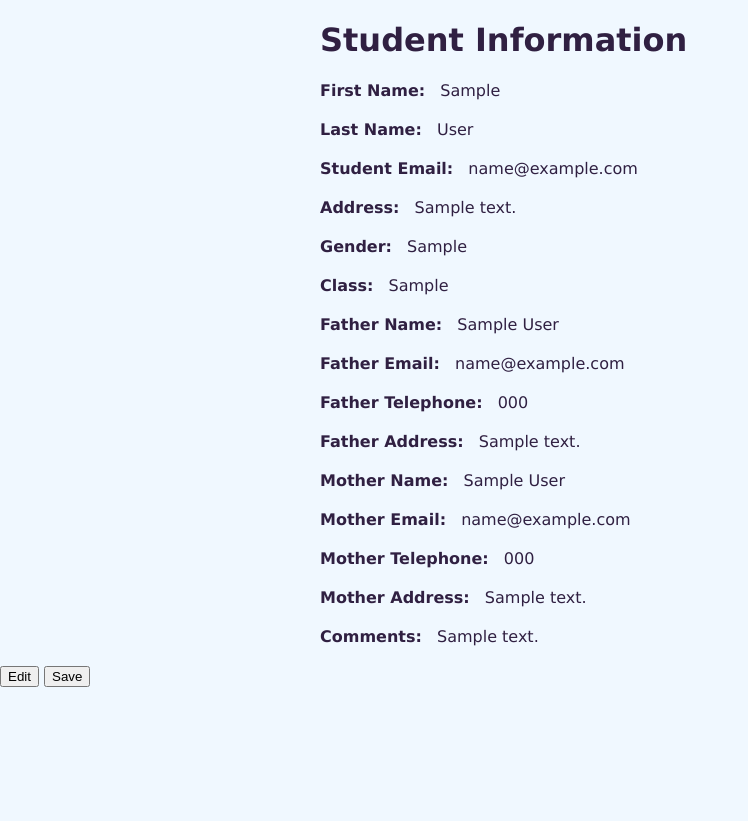
After one commit to tuyizereerneste/Portfolio_project, a Flask app: page /student_details/1 in a window 1280 px wide. The commit adds this page. Shown: the whole page, without its empty margins (0-748 px from the left). Run offline with Flask 3, Linux system fonts and the light colour scheme; tables that the repository leaves empty hold one stand-in row (values such as "Sample post").

Commit message:
Portfolio project

```diff
--- /dev/null
+++ b/student_mis/app.py
@@ -0,0 +1,173 @@
+from flask import Flask, render_template, request, redirect, url_for, session, make_response
+from flask_sqlalchemy import SQLAlchemy
+from flask_bcrypt import Bcrypt
+from werkzeug.security import generate_password_hash, check_password_hash
+
+app = Flask(__name__)
+app.config['SECRET_KEY'] = 'student_mis_key'
+app.config['SQLALCHEMY_DATABASE_URI'] = 'mysql://root:Dollars10@localhost/student_mis'
+app.config['SQLALCHEMY_TRACK_MODIFICATIONS'] = False
+db = SQLAlchemy(app)
+bcrypt = Bcrypt(app)
+
+
+class User(db.Model):
+    id = db.Column(db.Integer, primary_key=True)
+    firstname = db.Column(db.String(80), nullable=False)
+    lastname = db.Column(db.String(50))
+    email = db.Column(db.String(150))
+    password = db.Column(db.String(1024), nullable=False)  # Increase length for hashed password
+    address = db.Column(db.String(100))
+    telephone = db.Column(db.String(50), unique=True)
+    gender = db.Column(db.String(50))
+    role = db.Column(db.String(50))
+
+
+class Student(db.Model):
+    id = db.Column(db.Integer, primary_key=True)
+    firstname = db.Column(db.String(80), nullable=False)
+    lastname = db.Column(db.String(50))
+    email = db.Column(db.String(150))
+    address = db.Column(db.String(255), nullable=False)  # Increase length for hashed password
+    gender = db.Column(db.String(100))
+    classroom = db.Column(db.String(50))
+    father_name = db.Column(db.String(150))
+    father_email = db.Column(db.String(150))
+    father_telephone = db.Column(db.String(150))
+    father_address = db.Column(db.String(150))
+    mother_name = db.Column(db.String(150))
+    mother_email = db.Column(db.String(150))
+    mother_telephone = db.Column(db.String(150))
+    mother_address = db.Column(db.String(150))
+    comment = db.Column(db.String(1000))
+
+
+@app.route('/', methods=['GET', 'POST'])
+@app.route('/login', methods=['GET', 'POST'])
+def login():
+    if request.method == 'POST':
+        email = request.form.get('email')
+        password = request.form.get('password')
+
+        user = User.query.filter_by(email=email).first()
+
+        if user and check_password_hash(user.password, password):
+            # Authentication successful
+            session['user_id'] = user.id
+            return redirect(url_for('dashboard'))
+        else:
+            # Authentication failed
+            return render_template('login.html')
+
+    return render_template('login.html')
+
+@app.route('/dashboard')
+def dashboard():
+    if 'user_id' in session:
+        user = User.query.get(session['user_id'])
+        return render_template('dashboard.html', user=user)
+    else:
+        return redirect(url_for('login'))
+
+@app.route('/logout')
+def logout():
+    session.pop('user_id', None)
+    response = make_response(redirect(url_for('login')))
+    # Add cache control headers to prevent caching of the dashboard page
+    response.headers['Cache-Control'] = 'no-cache, no-store, must-revalidate'
+    response.headers['Pragma'] = 'no-cache'
+    response.headers['Expires'] = '0'
+    return response
+
+@app.route('/sign_up')
+def sign_up():
+    return render_template('user_form.html')
+
+@app.route('/process_form', methods=['POST'])
+def process_form():
+    firstname = request.form.get('firstname')
+    lastname = request.form.get('lastname')
+    email = request.form.get('email')
+    password = request.form.get('password')
+    address = request.form.get('address')
+    telephone = request.form.get('telephone')
+    gender = request.form.get('gender')
+    role = request.form.get('role')
+
+    # Hash the password before storing it in the database
+    hashed_password = generate_password_hash(password)
+
+    # Save data to the database
+    new_user = User(firstname=firstname, lastname=lastname, email=email,
+                    password=hashed_password, address=address, telephone=telephone, gender=gender, role=role)
+    db.session.add(new_user)
+    db.session.commit()
+    return redirect(url_for('dashboard'))
+
+    # PROCESS STUDENT REGISTRATION
+@app.route('/student_form')
+def student_form():
+    return render_template('student_form.html')
+
+
+@app.route('/process_student', methods=['POST'])
+def process_student():
+    firstname = request.form.get('first-name')
+    lastname = request.form.get('last-name')
+    email = request.form.get('email')
+    address = request.form.get('address')
+    gender = request.form.get('gender')
+    classroom = request.form.get('classroom')
+    father_name = request.form.get('father-name')
+    father_email = request.form.get('father-email')
+    father_telephone = request.form.get('telephone1')
+    father_address = request.form.get('address1')
+    mother_name = request.form.get('mother-name')
+    mother_email = request.form.get('mother-email')
+    mother_telephone = request.form.get('telephone2')
+    mother_address = request.form.get('address2')
+    comment = request.form.get('comment')
+
+    new_student = Student(firstname=firstname, lastname=lastname, email=email, address=address, gender=gender, classroom=classroom,
+                          father_name=father_name, father_email=father_email, father_telephone=father_telephone, father_address=father_address,
+                          mother_name=mother_name, mother_email=mother_email, mother_telephone=mother_telephone, mother_address=mother_address,
+                          comment=comment)
+    db.session.add(new_student)
+    db.session.commit()
+    return redirect(url_for('dashboard'))
+
+
+@app.route('/search_form')
+def search_form():
+    return render_template('search_form.html')
+
+
+@app.route('/search')
+def search():
+    q = request.args.get("q")
+    print(q)
+
+    if q:
+        results = Student.query.filter(Student.firstname.ilike(f'%{q}%') | Student.lastname.ilike(f'%{q}%') | Student.classroom.ilike(f'%{q}%')) \
+        .limit(20).all()
+    else:
+        results =[]
+
+    return render_template('search_results.html', results=results)
+
+@app.route('/student_details/<int:id>')
+def student_details(id):
+    student = Student.query.get(id)
+    if student:
+        return render_template('student_details.html', student=student)
+    else:
+        # Handle the case where the student with the given ID doesn't exist
+        # Redirect to an error page or display an error message
+        return redirect(url_for('search_form'))
+
+
+
+if __name__ == '__main__':
+    with app.app_context():
+        db.create_all()
+    app.run(debug=True)
--- a/student_mis/static/styles/base.css
+++ b/student_mis/static/styles/student_details.css
@@ -7,3 +7,19 @@ body {
     font-family: Verdana, Geneva, Tahoma, sans-serif;
     font-size: 16px;
   }
+  .container {
+    width: 50%;
+    margin: 0 auto;
+}
+
+.form-group {
+    margin-bottom: 20px;
+}
+
+label {
+    font-weight: bold;
+}
+
+span {
+    margin-left: 10px;
+}
--- /dev/null
+++ b/student_mis/templates/student_details.html
@@ -0,0 +1,81 @@
+<!DOCTYPE html>
+<html lang="en">
+  <head>
+    <meta charset="UTF-8">
+    <meta name="viewport" content="width=device-width, initial-scale=1.0"/>
+    <link rel="stylesheet" href="{{ url_for('static', filename='/styles/student_details.css') }}" />
+    <title>Search page</title>
+    </head>
+    <body>
+        <div class="container">
+            <h1>Student Information</h1>
+            <form>
+                <div class="form-group">
+                    <label for="firstname">First Name:</label>
+                    <span id="firstname">{{ student.firstname }}</span>
+                </div>
+                <div class="form-group">
+                    <label for="lastname">Last Name:</label>
+                    <span id="firstname">{{ student.lastname }}</span>
+                </div>
+                <div class="form-group">
+                    <label for="firstname">Student Email:</label>
+                    <span id="email">{{ student.email }}</span>
+                </div>
+                <div class="form-group">
+                    <label for="address">Address:</label>
+                    <span id="address">{{ student.address }}</span>
+                </div>
+                <div class="form-group">
+                    <label for="gender">Gender:</label>
+                    <span id="gender">{{ student.gender }}</span>
+                </div>
+                <div class="form-group">
+                    <label for="classroom">Class:</label>
+                    <span id="classroom">{{ student.classroom }}</span>
+                </div>
+                <div class="form-group">
+                    <label for="father_name">Father Name:</label>
+                    <span id="father_name">{{ student.father_name }}</span>
+                </div>
+                <div class="form-group">
+                    <label for="father_email">Father Email:</label>
+                    <span id="father_email">{{ student.father_email }}</span>
+                </div>
+                <div class="form-group">
+                    <label for="father_telephone">Father Telephone:</label>
+                    <span id="father_telephone">{{ student.father_telephone }}</span>
+                </div>
+                <div class="form-group">
+                    <label for="father_address">Father Address:</label>
+                    <span id="father_address">{{ student.father_address }}</span>
+                </div>
+                <div class="form-group">
+                    <label for="firstname">Mother Name:</label>
+                    <span id="mother-name">{{ student.mother_name }}</span>
+                </div>
+                <div class="form-group">
+                    <label for="mother-email">Mother Email:</label>
+                    <span id="mother-email">{{ student.mother_email }}</span>
+                </div>
+                <div class="form-group">
+                    <label for="mother_telephone">Mother Telephone:</label>
+                    <span id="mother_telephone">{{ student.mother_telephone }}</span>
+                </div>
+                <div class="form-group">
+                    <label for="mother_address">Mother Address:</label>
+                    <span id="mother_address">{{ student.mother_address }}</span>
+                </div>
+                <div class="form-group">
+                    <label for="comment">Comments:</label>
+                    <span id="comment">{{ student.comment }}</span>
+                </div>
+                </div>
+                <div class="form-group">
+                    <button type="button" onclick="editStudent()">Edit</button>
+                    <button type="submit">Save</button>
+                </div>
+            </form>
+        </div>
+    </body>
+</html>
```
Also changed, not shown: student_mis/__init__.py (deleted, +0 -10 lines), student_mis/auth.py (deleted, +0 -15 lines), student_mis/models.py (+13 -0 lines), student_mis/static/styles/master_page.css (+24 -21 lines), student_mis/static/styles/search_form.css (added, +54 -0 lines), student_mis/static/styles/search_results.css (added, +42 -0 lines), student_mis/templates/base.html (deleted, +0 -13 lines), student_mis/templates/dashboard.html (added, +40 -0 lines), student_mis/templates/login.html (+4 -4 lines), student_mis/templates/master_page.html (deleted, +0 -27 lines), student_mis/templates/search_form.html (added, +22 -0 lines), student_mis/templates/search_results.html (added, +40 -0 lines), student_mis/templates/student_form.html (+16 -16 lines), student_mis/templates/user_form.html (+12 -13 lines), 2 more files.
